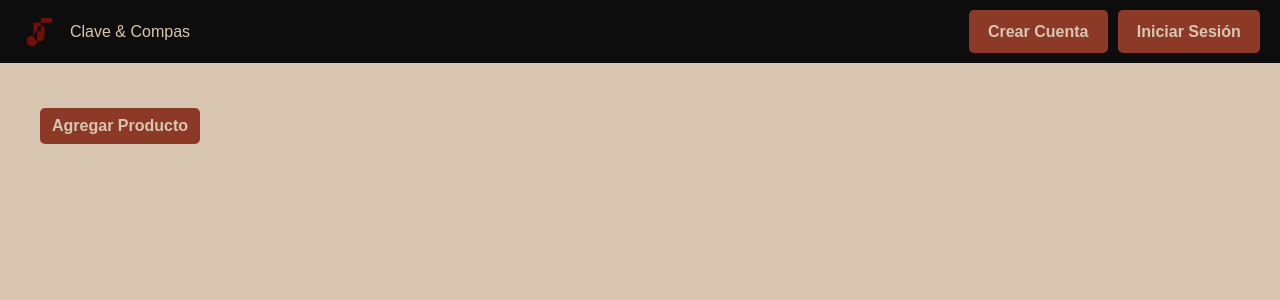
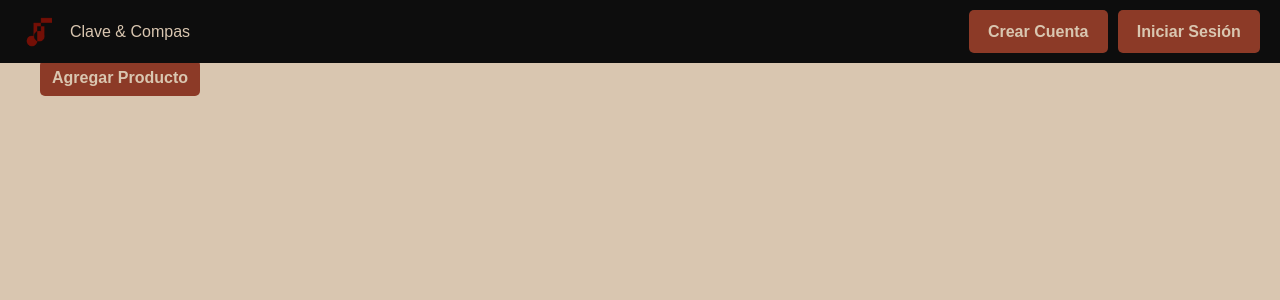
Before and after one commit to ClaReMa7/FrontendIntegratorProject, a React (Vite) app: page /register in a window 1280 px wide. Shown: the top 300 px of the page. Built offline with nearby package versions, Linux system fonts and the light colour scheme; no server answers.

Commit message:
Organizando import de bootstrap para produccion

```diff
--- a/src/App.jsx
+++ b/src/App.jsx
@@ -6,10 +6,10 @@ import FullGallery from "./components/imagegalery/FullGallery";
 import ProductDetail from "./pages/ProductDetail"
 import Header from "./components/common/Header"; // Nuevo Header
 import Home from "./pages/Home"; // Nueva página Home
+import "bootstrap/dist/css/bootstrap.min.css";
+import 'bootstrap/dist/js/bootstrap.bundle.min.js';
 import "./styles/styles.css"; // Ajusta la ruta si es necesario
 import "./styles/custom.css";
-
-import "bootstrap/dist/css/bootstrap.min.css";
 import "./App.css";
 import "./styles/Button.css";
 
--- a/src/components/common/RegisterInstrumentButton.jsx
+++ b/src/components/common/RegisterInstrumentButton.jsx
@@ -6,7 +6,7 @@ export const RegisterInstrumentButton = () => {
     const [isModalOpen, setIsModalOpen] = useState(false);
 
     return (
-        <div className="mt-5 add-button">
+        <div className=" add-button">
             <Button className="custom-button" onClick={() => setIsModalOpen(true)}>
                 Agregar Producto
             </Button>
--- a/src/main.jsx
+++ b/src/main.jsx
@@ -3,6 +3,7 @@ import React from "react";
 import ReactDOM from "react-dom/client";
 import { App } from "./App.jsx";
 import "bootstrap/dist/css/bootstrap.min.css";
+import 'bootstrap/dist/js/bootstrap.bundle.min.js';
 import "./index.css";
 import "./styles/custom.css";
 import "./styles/styles.css";
```
Also changed, not shown: vite.config.js (line endings or trailing spaces).
